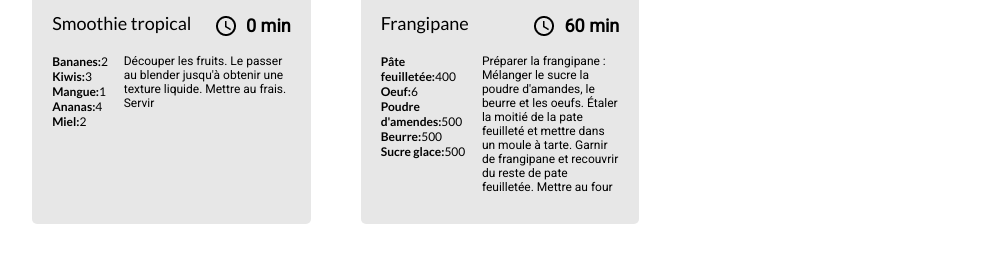
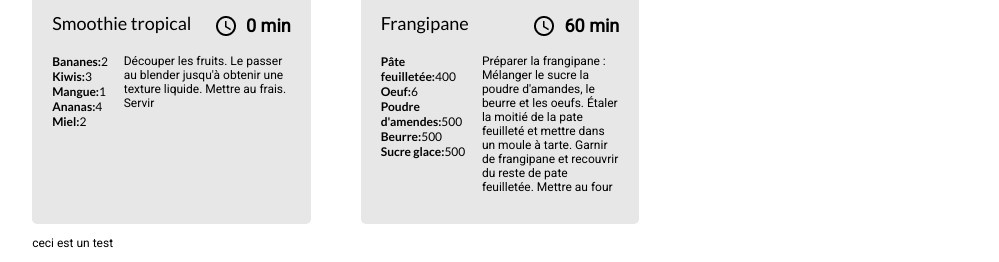
Before and after one commit to k2rDev75/test_les_petits_plats, a plain HTML site: page index.html in a window 1280 px wide. Shown: the part 8451-8713 px from the top of the page, without its empty margins (140-1139 px from the left). Before the commit the page ends 8675 px from the top, so only its background shows below. Drawn offline with Linux system fonts and the light colour scheme.

Commit message:
ajout et test

```diff
--- a/index.html
+++ b/index.html
@@ -123,6 +123,9 @@
           tarte aux pommes », « poisson », etc
         </p>
       </section>
+      <section class="test_branch">
+        <p>ceci est un test</p>
+      </section>
       <!--fin de code js-->
     </main>
     <!--fin de main-->
```
